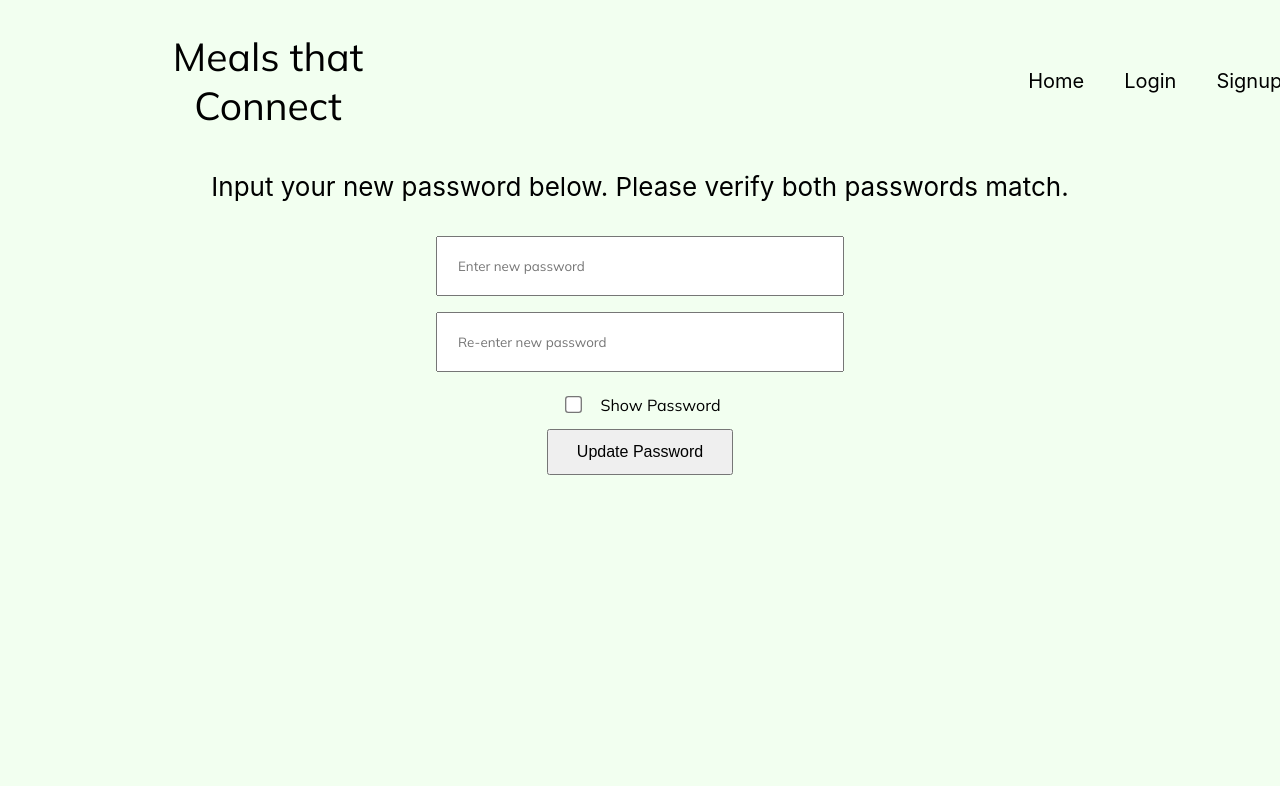
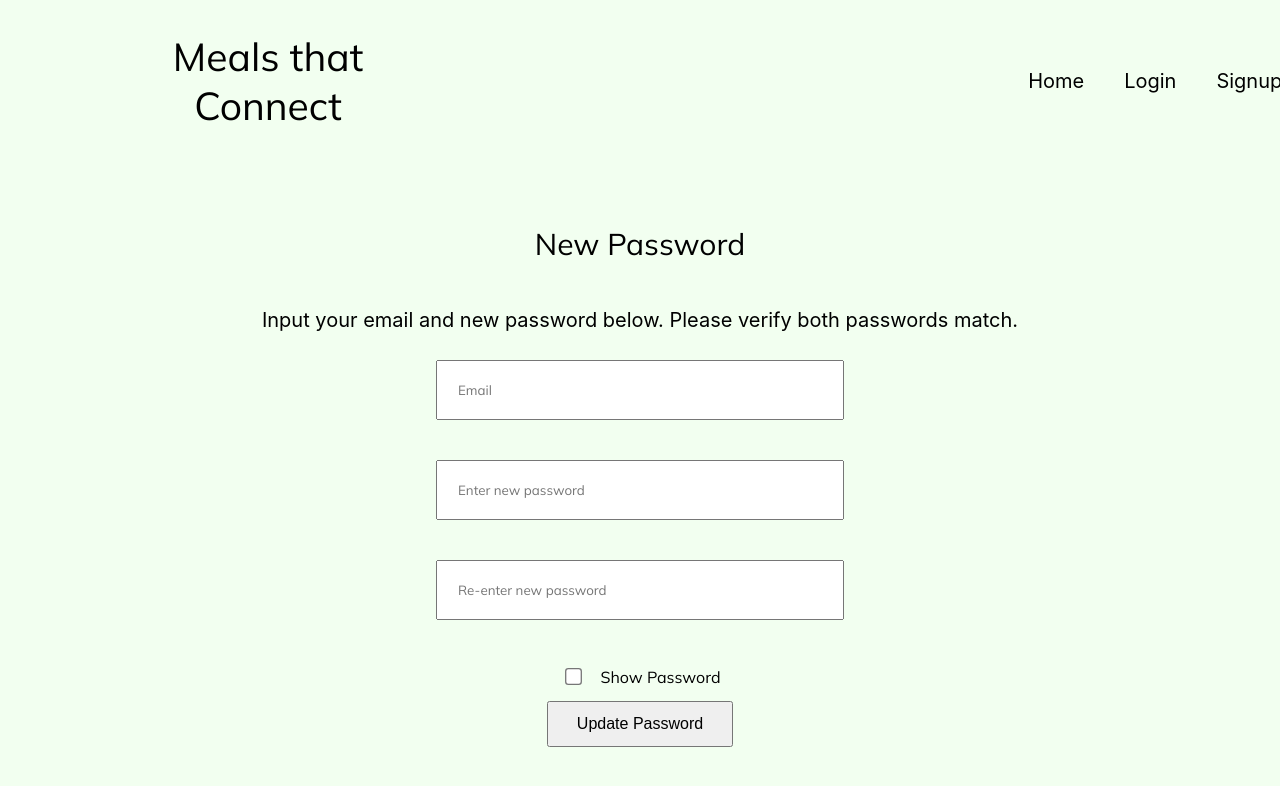
Before and after one commit to hack4impact-calpoly/meals-that-connect, a React (Create React App) app in the folder frontend/: page /set-new-password in a window 1280 px wide. Shown: the top 786 px of the page. Built offline with nearby package versions, Linux system fonts and the light colour scheme; a web font is replaced by a local one.

Commit message:
Updated pages for requesting email reset link and updating password

```diff
--- a/frontend/src/components/NewPassword.js
+++ b/frontend/src/components/NewPassword.js
@@ -27,9 +27,12 @@ class NewPassword extends Component {
 	render(){
 		return(
 			<div className='NewPassword'>
-				<h2> NewPassword</h2>
-				hello
-				<p> Input your new password below. Please verify both passwords match. </p>
+				<h2> New Password</h2>
+
+				<p> Input your email and new password below. Please verify both passwords match. </p>
+
+                <input type="text" id="email" placeholder="Email" size="50"/>
+                <br/>
 				<input type="password" id="password1" placeholder="Enter new password" size="50"/>
                 <br/>
                 <input type="password" id="password2" placeholder="Re-enter new password" size="50"/>
--- a/frontend/src/components/ResetPassword.js
+++ b/frontend/src/components/ResetPassword.js
@@ -10,7 +10,7 @@ class ResetPassword extends Component{
 	render(){
 		return(
 			<div className='ResetPassword'>
-				<h2> ResetPassword </h2>
+				<h2> Reset Password </h2>
 				<p> Input your email below to reset your password. </p>
 				<input type="text" id="email" placeholder="Email" size="50"/>
 				<br/>
--- a/frontend/src/css/NewPassword.css
+++ b/frontend/src/css/NewPassword.css
@@ -2,7 +2,8 @@ h2{
 	color: black;
 }
 
-input[type=password] {
+
+input[type=password], input[type=text]  {
     font-family: 'Mulish', sans-serif;
 }
 
@@ -28,3 +29,12 @@ input[type=password] {
 	background-color: #2098D1;
 	color: white;
 }
+
+.NewPassword {
+    display: flex;
+    align-items: center;
+    margin-top: 200px;
+    flex-direction: column;
+    color: black;
+    font-size: 20px;
+}
--- a/frontend/src/css/ResetPassword.css
+++ b/frontend/src/css/ResetPassword.css
@@ -20,3 +20,12 @@ input[type=text] {
 	background-color: #2098D1;
 	color: white;
 }
+
+.ResetPassword {
+    display: flex;
+    align-items: center;
+    margin-top: 200px;
+    flex-direction: column;
+    color: black;
+    font-size: 20px;
+}
```
Also changed, not shown: 2 other files (tests, documents, lock files or other folders).
